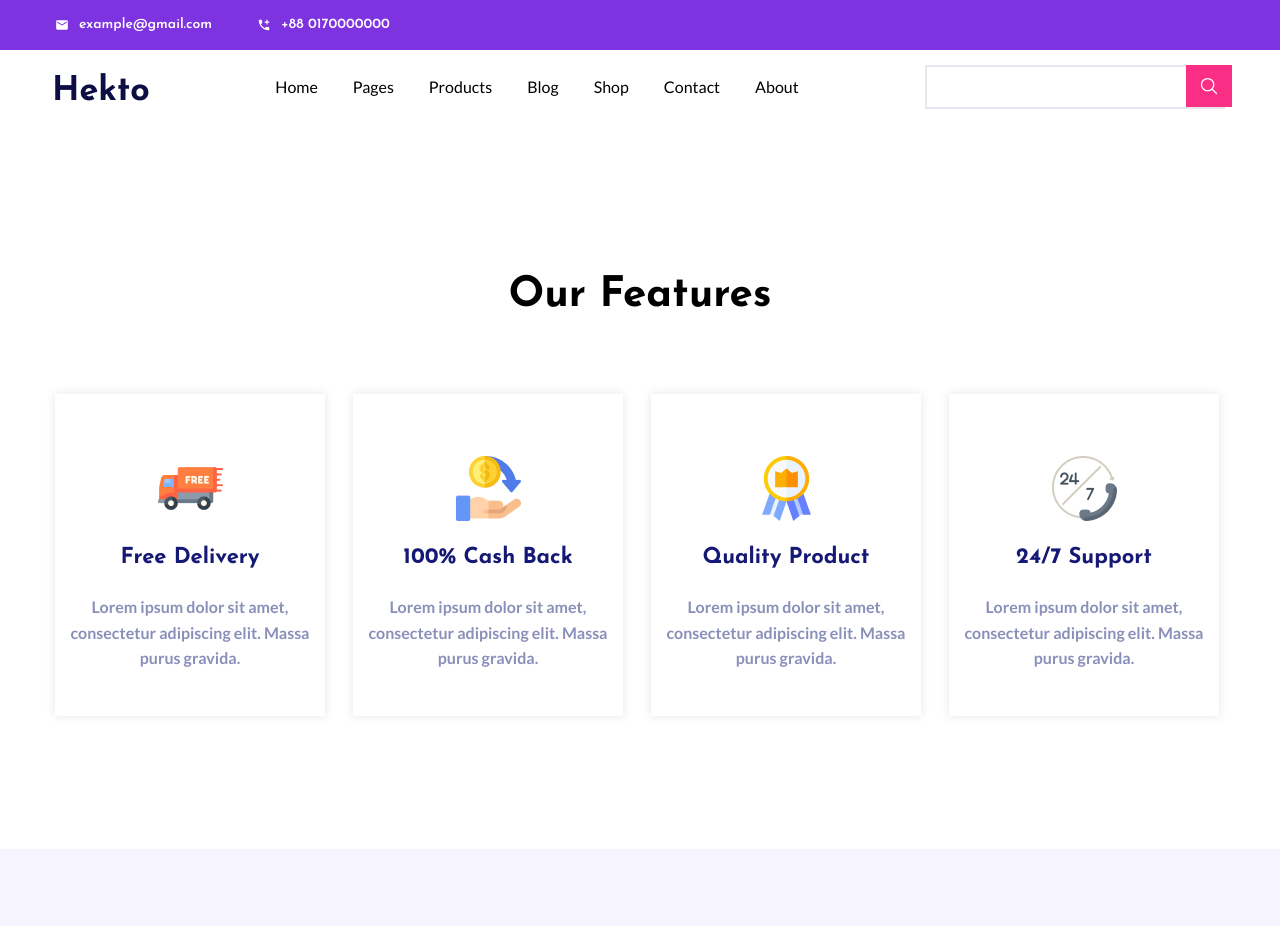
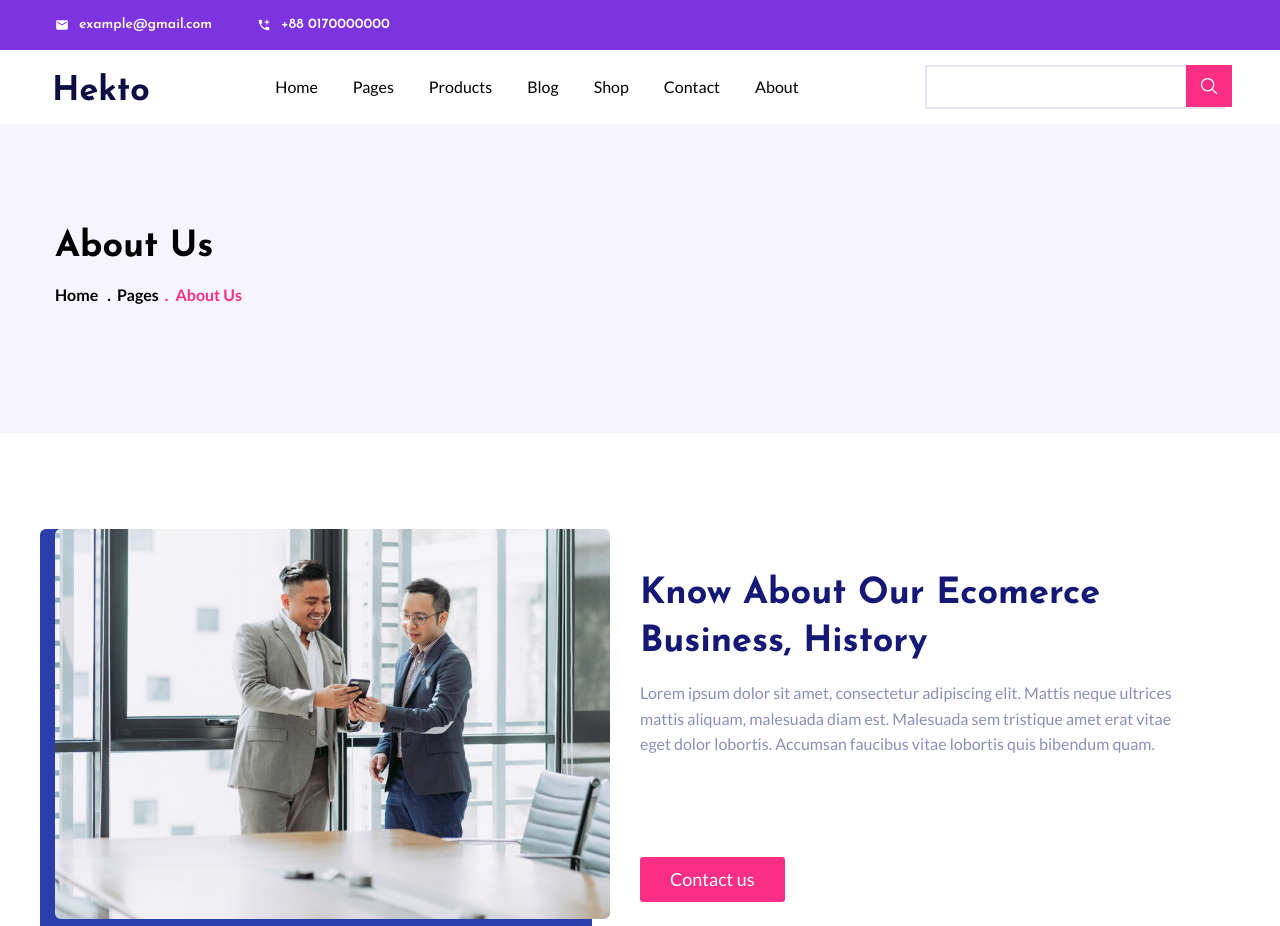
Before and after one commit to siamtalukder484/hekto-ecommerce, a React (Vite) app: page /about in a window 1280 px wide. Shown: the top 926 px of the page. Built offline with nearby package versions, Linux system fonts and the light colour scheme.

Commit message:
restore some about title and history part

```diff
--- a/src/pages/about/About.jsx
+++ b/src/pages/about/About.jsx
@@ -1,5 +1,6 @@
 import React from 'react'
 import { Image } from '../../utilities/Image'
+import about_img from '../../assets/images/About_img.png'
 import freedelivery from '../../assets/images/free-delivery 1.png'
 import cashback from '../../assets/images/cashback 1.png'
 import quality from '../../assets/images/premium-quality 1.png'
@@ -7,6 +8,7 @@ import support from '../../assets/images/24-hours-support 1.png'
 import maskgroup_1 from '../../assets/images/Mask Group-1.png'
 import maskgroup_2 from '../../assets/images/Mask Group-2.png'
 import maskgroup_3 from '../../assets/images/Mask Group-3.png'
+import Button from '../../componants/Button'
 import { Swiper, SwiperSlide } from 'swiper/react';
 import { Autoplay, Pagination } from 'swiper/modules';
 import 'swiper/css';
@@ -16,6 +18,31 @@ import 'swiper/css/pagination';
 const About = () => {
   return (
     <>
+    {/* ----------About-start--------- */}
+     <div className='bg-about-bg'>
+      <div className='max-w-container m-auto pt-[96px] pb-[126px]'>
+          <h3 className='font-Josefin text-[36px] font-bold leading-0 mb-[9px]'>About Us</h3>
+          <ul className='flex'>
+            <li className='font-lato text-[16px] font-semibold text-txt-color'>Home <span className='my-0 mx-1.5'>.</span> </li>
+            <li className='font-lato text-[16px] font-semibold text-txt-color'>Pages <span className='my-0 ml-[3px] mr-[7px] text-btn-color'>.</span></li>
+            <li className='font-lato text-[16px] font-semibold text-btn-color'>About Us</li>
+          </ul>
+        </div>
+      </div>
+      {/* ----------About-end--------- */}
+      {/* ----------History-start--------- */}
+        <div className='max-w-container m-auto pt-[96px] pt-[120px] relative'>
+          <div className='flex gap-[30px]'>
+            <div className='w-[552px] h-[409px] bg-about_img_bg rounded-md absolute top-[96px] left-[-15px] z-[-1]'></div>
+            <Image source={about_img} alt="Image Not Found"/>
+            <div>
+              <h3 className='font-Josefin text-[36px] font-bold leading-[48px] text-heading-color mt-[41px] mb-[14px] capitalize'>Know About Our Ecomerce Business, History</h3>
+              <p className='w-[95%] font-lato text-[16px] font-medium leading-[25.6px] text-pera-color'>Lorem ipsum dolor sit amet, consectetur adipiscing elit. Mattis neque ultrices mattis aliquam, malesuada diam est. Malesuada sem tristique amet erat vitae eget dolor lobortis. Accumsan faucibus vitae lobortis quis bibendum quam.</p>
+              <Button style="font-lato text-[18px] font-medium rounded-[3px] px-[30px] py-[9px] bg-btn-color text-white mt-[100px]" text="Contact us"/>
+            </div>
+          </div>
+        </div>
+        {/* -----------History-end-------- */}
         {/* -----------Features-start-------- */}
         <div className='max-w-container m-auto'>
           <h2 className='font-Josefin text-[42px] font-bold text-black text-center mt-[140px] mb-[67px]'>Our Features</h2>
```
